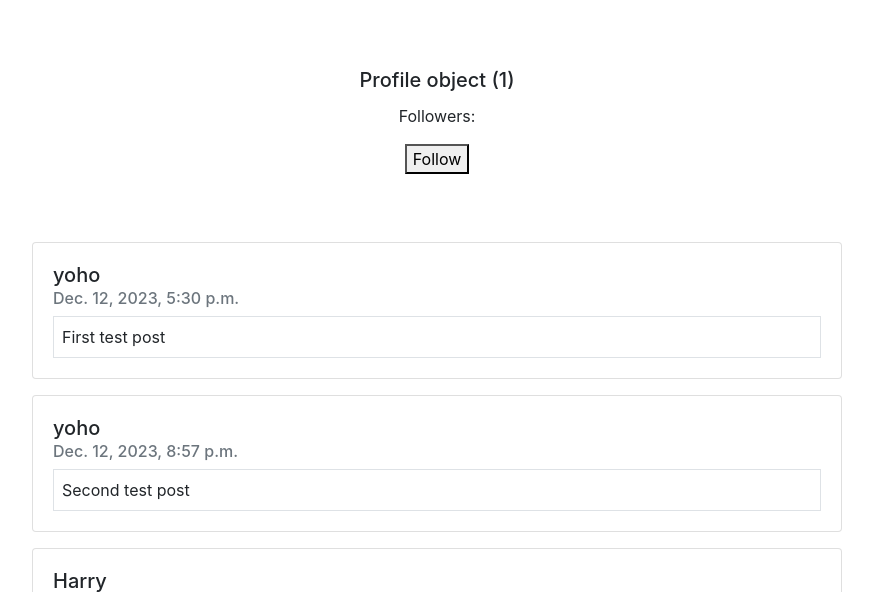
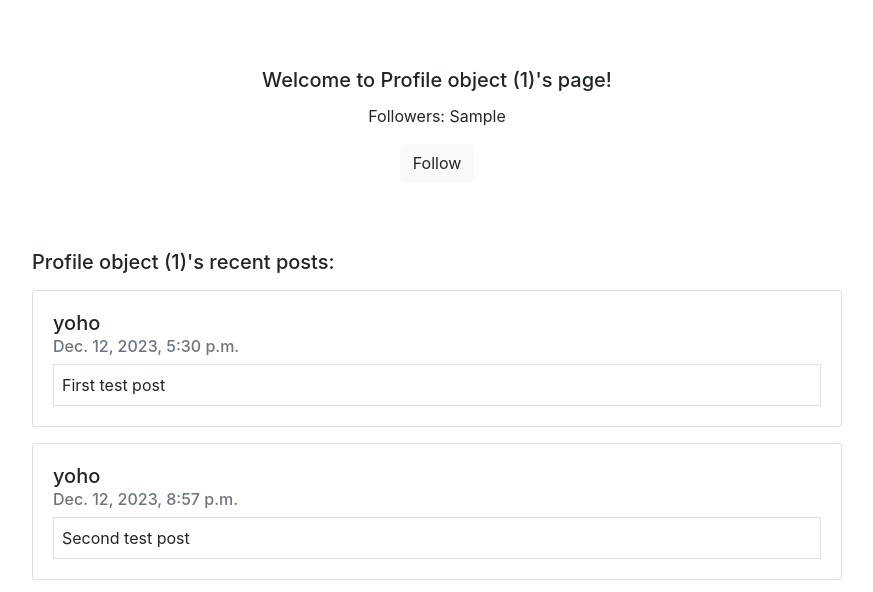
Before and after one commit to yoyohohoxd/network, a Django app: template network/templates/network/profile.html in a window 1280 px wide. Shown: the part 56-648 px from the top of the page, without its empty margins (203-1076 px from the left). Run offline with Django 3.2, Linux system fonts and the light colour scheme; a user stored in the database is signed in; data comes from the database, SQL or seed files in the repository; both versions use the stored data as it was after the commit; tables that the repository leaves empty hold one stand-in row (values such as "Sample post"); the template is opened without the code that fills it: values that come from a table or form of the project are taken from there, most other values are stand-ins (such as "Sample title", 1, 10 or a date in 2020); some libraries are stand-ins or nearby versions.

Commit message:
Follow/Unfollow button working. New following-page does not work for some reason

```diff
--- /dev/null
+++ b/network/templates/network/following.html
@@ -0,0 +1,5 @@
+{% extends "network/layout.html" %}
+
+{% block body %}
+    <div>Displays who {{ user.username }} is following</div>
+{% endblock %}
--- a/network/templates/network/layout.html
+++ b/network/templates/network/layout.html
@@ -24,7 +24,7 @@
                 </li>
                 {% if user.is_authenticated %}
                     <li class="nav-item">
-                        <a class="nav-link" href="#">Following</a>
+                        <a class="nav-link" href="{% url 'following' %}">Following</a>
                     </li>
                     <li class="nav-item">
                         <a class="nav-link" href="{% url 'logout' %}">Log Out</a>
--- a/network/templates/network/profile.html
+++ b/network/templates/network/profile.html
@@ -10,18 +10,21 @@
 
                     <!-- If user is not the same as the profile -->
                     {% if user.id != profile.id %}
-                        <h5 class="card-title">{{ profile }}</h5>
+                        <h5 class="card-title">Welcome to {{ profile }}'s page!</h5>
                     {% else %}
                         <h5 class="card-title">This is your page, welcome!</h5>
                     {% endif %}
-                    <p class="card-text" class="text-muted"> Followers: </p>
+                    <p class="card-text" class="text-muted"> Followers: {{ followers_no }} </p>
 
-                    <!-- If user is not the same as the profile -->
+                    <!-- If user is not the same as the profile, display follow button -->
                     {% if user.id != profile.id %}
                         <form action="{% url 'profile' profile %}" method="post">
                             {% csrf_token %}
-
-                            <button type="submit">Follow</button>
+                            {% if following_bool %}
+                                <button type="submit" class="btn btn-light">Unfollow</button>
+                            {% else %}
+                                <button type="submit" class="btn btn-light">Follow</button>
+                            {% endif %}
                         </form>
                     {% endif %}
                 </div>
@@ -31,6 +34,9 @@
 
             <!-- Display posts from user -->
             <div class="container">
+            <div class="mx-auto w-75 mb-3" style="width: 18rem;">
+                <h5 class="card-title">{{ profile }}'s recent posts:</h5>
+            </div>
                 {% for post in posts %}
                     <div class="card mx-auto w-75 mb-3" style="width: 18rem;">
                         <div class="card-body">
--- a/network/urls.py
+++ b/network/urls.py
@@ -5,8 +5,9 @@ from . import views
 
 urlpatterns = [
     path("", views.index, name="index"),
-    path("login", views.login_view, name="login"),
-    path("logout", views.logout_view, name="logout"),
-    path("register", views.register, name="register"),
-    path("<str:profile_username>", views.profile, name="profile")
+    path("login/", views.login_view, name="login"),
+    path("logout/", views.logout_view, name="logout"),
+    path("register/", views.register, name="register"),
+    path("<str:profile_username>/", views.profile, name="profile"),
+    path("following/", views.following, name="following")
 ]
```
Also changed, not shown: network/views.py (+22 -4 lines), db.sqlite3.
